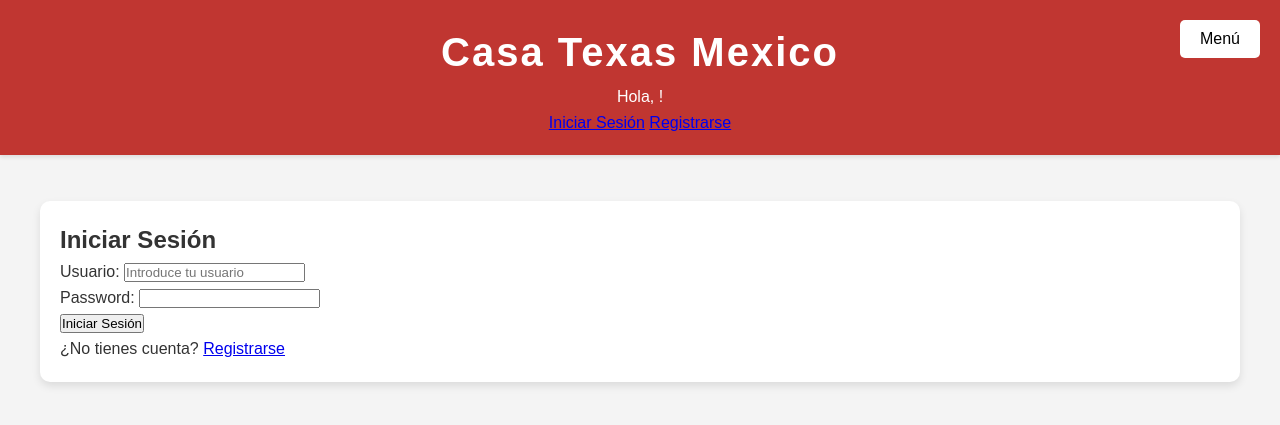
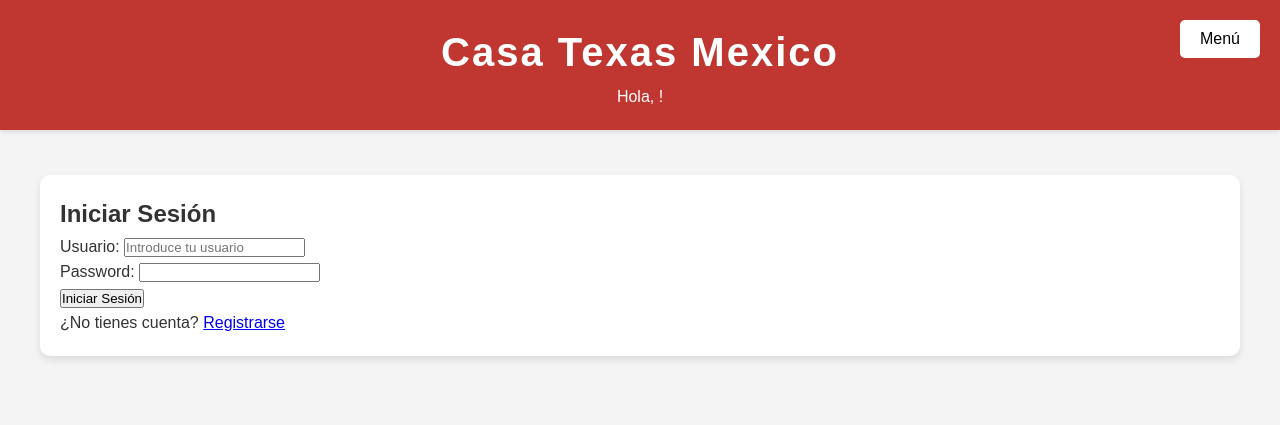
Before and after one commit to Lowyy10/Proyecto-IAW, a Django app: page /login/ in a window 1280 px wide. Shown: the top 425 px of the page. Run offline with Django 5.2, Linux system fonts and the light colour scheme.

Commit message:
Cambios logi

```diff
--- a/restaurante/reservas/templates/base.html
+++ b/restaurante/reservas/templates/base.html
@@ -14,8 +14,8 @@
         <h1>Casa Texas Mexico</h1>
 
             <p>Hola, {{ user.username }}!</p>
-            <a href="{% url 'login' %}">Iniciar Sesión</a>
-            <a href="{% url 'register' %}">Registrarse</a>
+            {% comment %} <a href="{% url 'login' %}">Iniciar Sesión</a>
+            <a href="{% url 'register' %}">Registrarse</a> {% endcomment %}
     </header>
     <br>
     <div class="container">
--- a/restaurante/reservas/templates/home.html
+++ b/restaurante/reservas/templates/home.html
@@ -16,8 +16,9 @@
     <img src="https://encrypted-tbn0.gstatic.com/images?q=tbn:ANd9GcRgpMFptFAZtXdFkTOif8oM9aoVs_WfRzbq4Q&s" width="500" height="500" class="center-image">
 
     <div class="button-container">
+        <a href="{% url 'login' %}" class="button">Iniciar Sesión</a>
+        <br>
         <a href="{% url 'register' %}" class="button">Registrarse</a>
-        <a href="{% url 'login' %}" class="button">Iniciar Sesión</a>
     </div>
 </main>
 
```
Also changed, not shown: restaurante/db.sqlite3.
